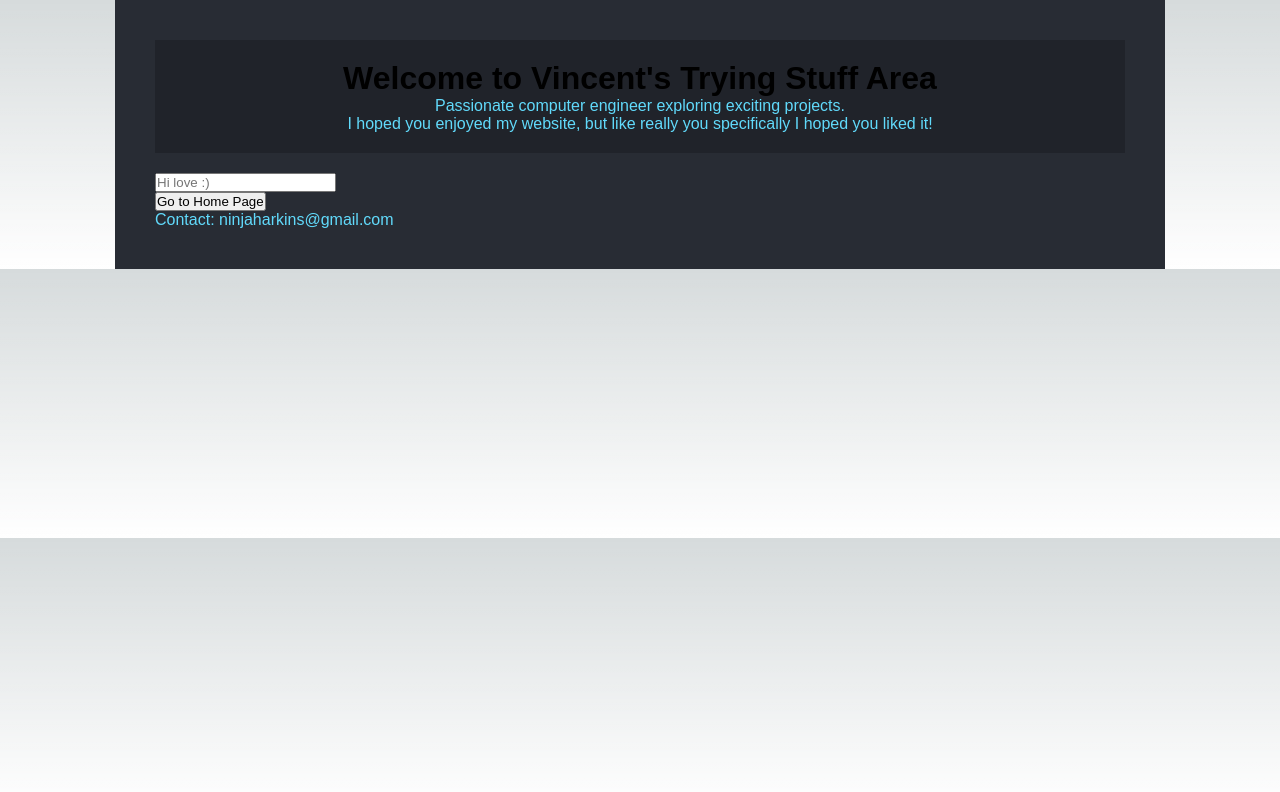
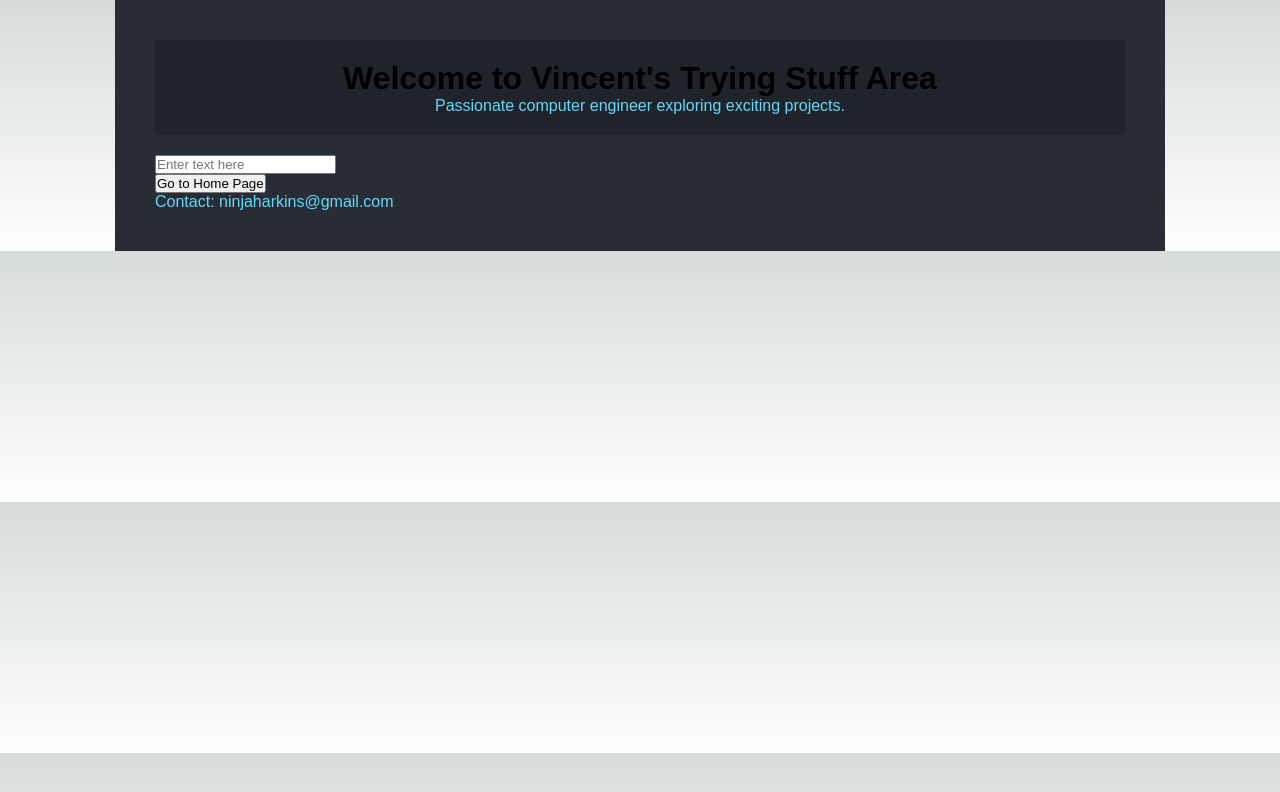
Before and after one commit to vharkins1/vharkins1.github.io, a Next.js app: page /cool-stuff in a window 1280 px wide. Shown: the top 792 px of the page. Built offline with nearby package versions, Linux system fonts and the light colour scheme.

Commit message:
still trying to verify with google also trying not tothink about the midterm I have at 4 so like in 45 min

```diff
--- /dev/null
+++ b/google88fb1d477a21c182.html
@@ -0,0 +1 @@
+google-site-verification: google88fb1d477a21c182.html
--- a/pages/cool-stuff.tsx
+++ b/pages/cool-stuff.tsx
@@ -7,8 +7,11 @@ import Link from 'next/link';
 import React, { useState } from 'react';
 
 const UserInputComponent = () => {
-    const [inputValue, setInputValue] = useState('');
+    const [inputValue, setInputValue] = useState<string>('');
     const [displayText, setDisplayText] = useState<string[]>([]);
+    const secretPassword = "<333>"; // Define your secret password here
+    const [showSpecialMessage, setshowSpecialMessage] = useState<boolean>(false);
+
 
     const handleInputChange = (event: React.ChangeEvent<HTMLInputElement>) => {
         setInputValue(event.target.value);
@@ -17,7 +20,15 @@ const UserInputComponent = () => {
     const handleKeyPress = (event: React.KeyboardEvent<HTMLInputElement>) => {
         if (event.key === 'Enter') {
             event.preventDefault();
-            setDisplayText(prevText => [inputValue, ...prevText]);
+            if (inputValue === secretPassword) {
+                // Perform your action here if the password is correct
+                console.log("Password is correct!");
+                // For example, you can display a special message
+                setDisplayText(prevText => [...prevText, "Access Granted!"]);
+            } else {
+                // Handle the case where the input is not the secret password
+                setDisplayText(prevText => [...prevText, inputValue]);
+            }
             setInputValue(''); // Clears the input field
         }
     };
@@ -28,20 +39,17 @@ const UserInputComponent = () => {
                 type="text"
                 value={inputValue}
                 onChange={handleInputChange}
-                onKeyPress={handleKeyPress} // Added the key press event listener
-                placeholder="Hi love :)"
+                onKeyPress={handleKeyPress}
+                placeholder={showSpecialMessage ? "Type something else..." : "Enter text here"}
             />
             <div>
                 {displayText.map((text, index) => (
-                    <p key={index}>{text}</p> // Display each line of text
+                    <p key={index}>{text}</p>
                 ))}
             </div>
         </div>
     );
 };
-
-
-
 
 const CoolStuff: React.FC = () => {
   return (
@@ -49,7 +57,7 @@ const CoolStuff: React.FC = () => {
     <header>
     <h1>Welcome to Vincent&apos;s Trying Stuff Area</h1>
     <p className="tagline">Passionate computer engineer exploring exciting projects.</p>
-    <p className="tagline">I hoped you enjoyed my website, but like really you specifically I hoped you liked it!</p>
+    {/*showSpecialMessage && <p className="tagline">I hoped you enjoyed my website, but like really you specifically I hoped you liked it!</p>*/}
   </header>
     <React.StrictMode>
     <UserInputComponent/>
--- /dev/null
+++ b/pages/google88fb1d477a21c182.html
@@ -0,0 +1 @@
+google-site-verification: google88fb1d477a21c182.html
```
